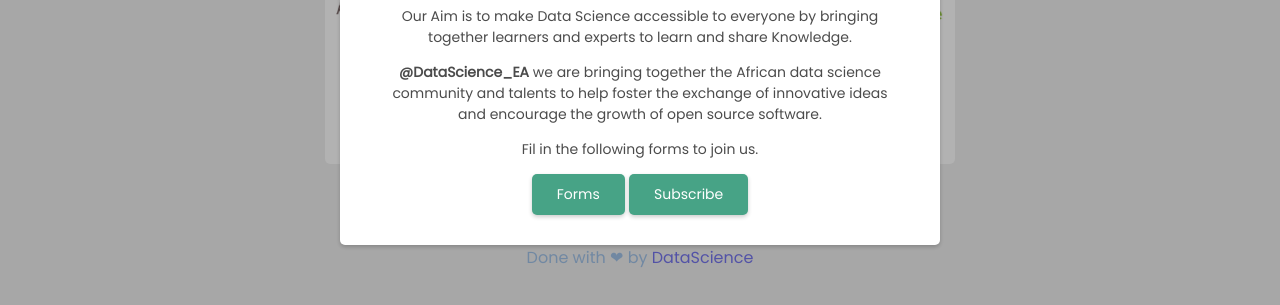
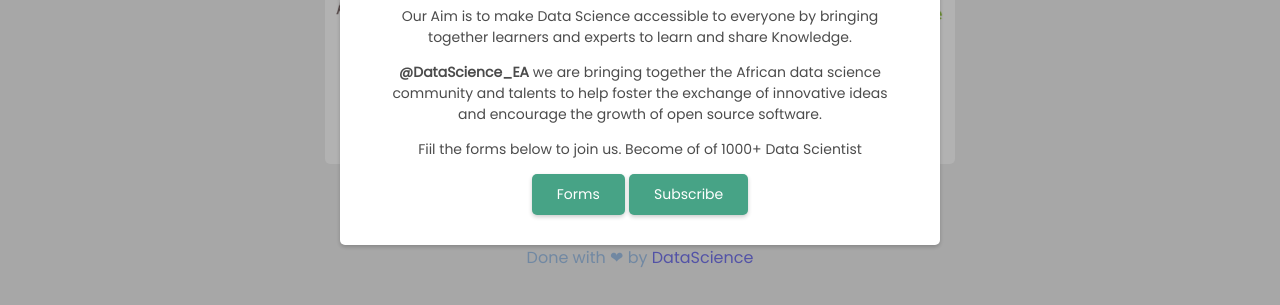
Before and after one commit to HarunHM/DataScience-East-Africa-UI, a plain HTML site: page index.html in a window 1280 px wide. Both pictures are taken after a click on the button "Join Today". Shown: the part 321-626 px from the top of the page. Drawn offline with Linux system fonts and the light colour scheme.

Commit message:
Updated the  index.html files
Corrected the modal errors and checked the spelling

```diff
--- a/index.html
+++ b/index.html
@@ -71,7 +71,7 @@
               the exchange of innovative ideas and encourage the growth of open source
               software.
              </p>
-             <p>Fil in the following forms to join us.  </p>
+             <p>Fiil the  forms below to join us. Become of of 1000+ Data Scientist  </p>
 
               <button id="join">Forms</button> <button id="close">Subscribe</button>
         </div>
```
